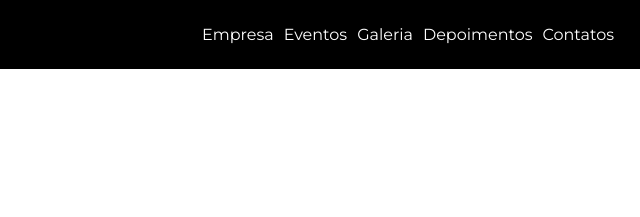
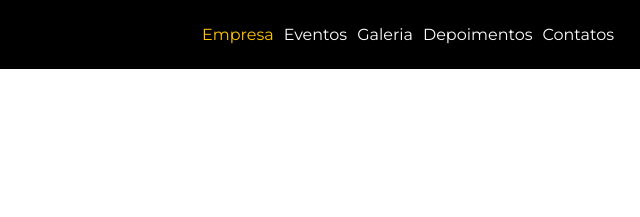
Before and after one commit to nayguelsilva/studion_nayguel, a website: page src/index.html in a window 1280 px wide. In both pictures the pointer is over the link "Empresa". Shown: the top 217 px of the page, 640-1280 px from the left. Drawn offline with Linux system fonts and the light colour scheme.

Commit message:
stylecss

```diff
--- a/src/style.css
+++ b/src/style.css
@@ -5,8 +5,10 @@
 }
 
 :root {
+    --color-primary: #ffc500;
     font-family: 'Montserrat', sans-serif;
     font-size: 16px;
+
 }
 
 body {
@@ -47,3 +49,8 @@ li {
     color: #fff;
     text-decoration: none;
 }
+
+.navbar__links a:hover {
+    color: var(--color-primary);
+
+}
```
